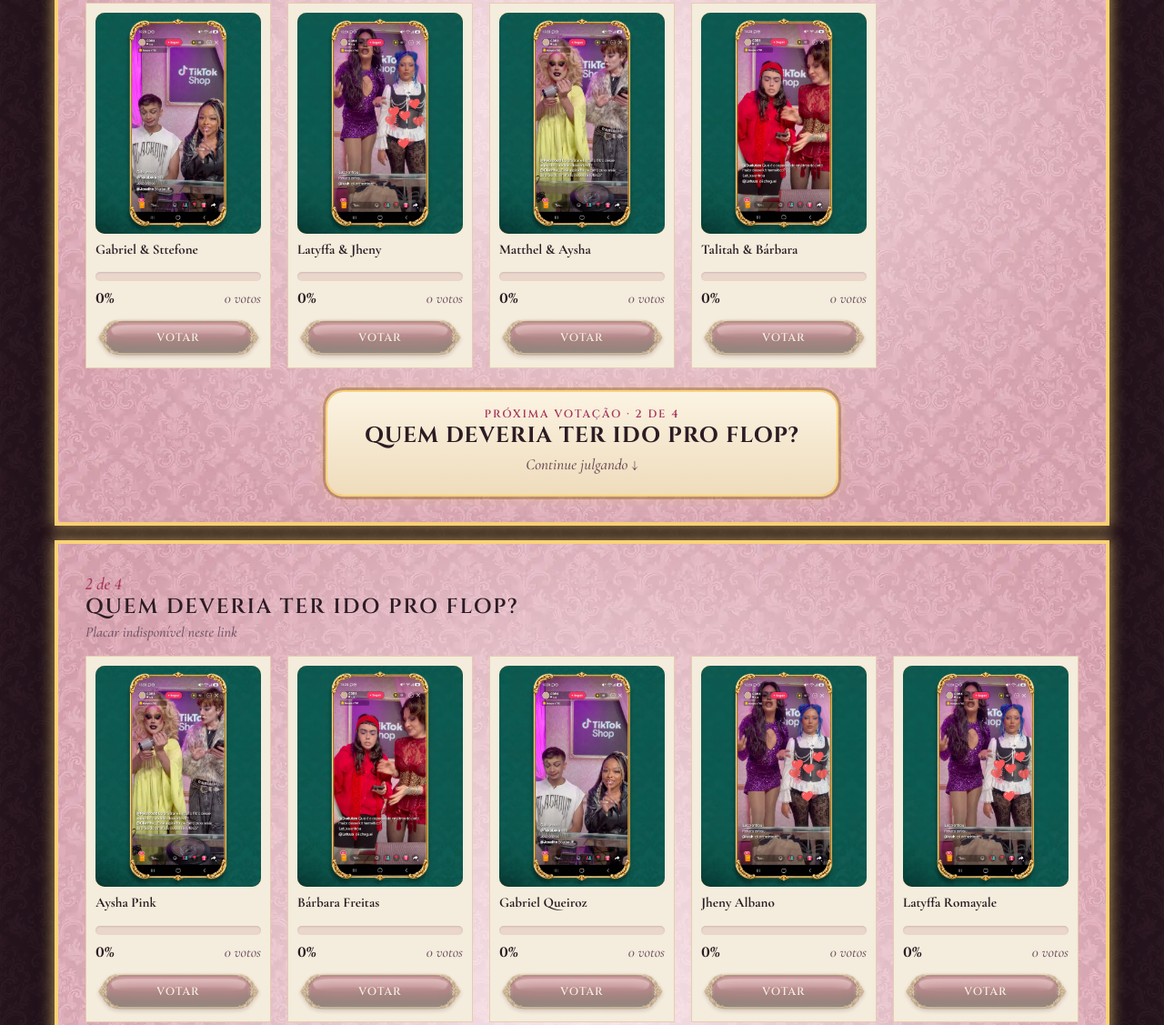
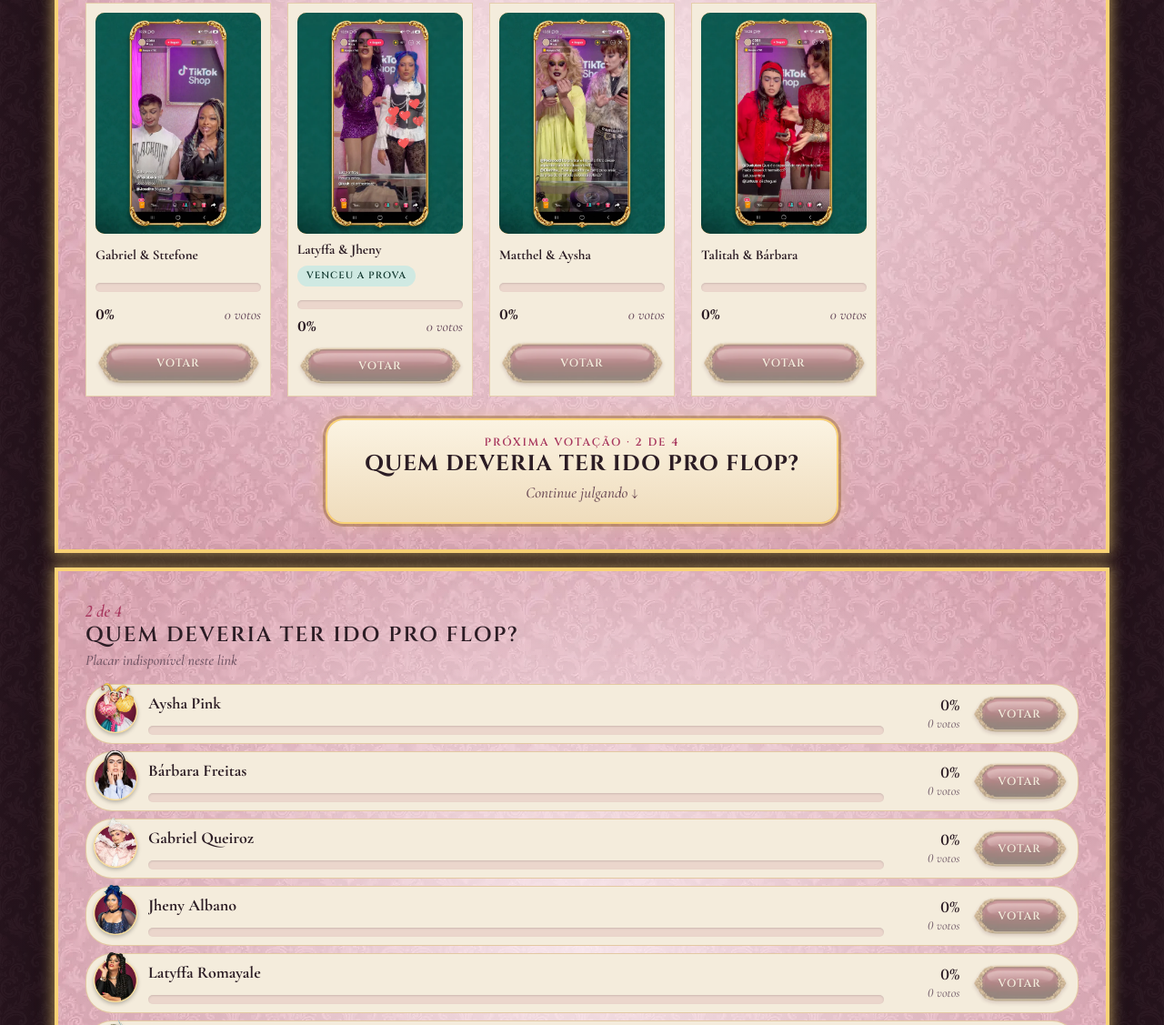
Before and after one commit to danielcotrim1-cyber/corrida-da-corrida, a plain HTML site: page index.html in a window 1280 px wide. Shown: the part 2118-3245 px from the top of the page at 91% size. Drawn offline with nearby package versions, Linux system fonts and the light colour scheme.

Commit message:
Ep. 5: Latyffa & Jheny venceram; votação do Flop com ícones
Co-Authored-By: Claude Opus 5.5 <noreply@anthropic.com>
Claude-Session: https://claude.ai/code/session_01TSKXYpFVNA2GHbmrVgxUKd

```diff
--- a/index.html
+++ b/index.html
@@ -474,7 +474,7 @@ const WEEKS=[
  {id:"s5",ep:5,title:"Publi Secrets: Black Friday",sub:"Live de Black Friday do TikTok Shop, apresentada em dupla no palco.",
   opens:"2026-11-24T20:00:00-03:00",closes:"2026-12-01T20:00:00-03:00",
   cast:["aysha","barbara","gabriel","jheny","latyffa","matthel","sttefone","talitah"],
-  real:{},
+  real:{prova:"latyffa-jheny"},
   resumo:{prova:"Publi Secrets edição Black Friday: em duplas, as participantes apresentaram no palco uma live de Black Friday do TikTok Shop, com 5 produtos por dupla. O briefing exigia citar dois diferenciais de cada produto, dizer a duração da campanha (24/11 a 03/12), usar o slogan “Se é trend, tá no TikTok Shop” e reforçar as condições especiais, como frete grátis e 12x sem juros, sem ignorar o público. Foram 50 minutos de preparação e 5 de apresentação, avaliados por respeito ao briefing, desenvoltura e criatividade."},
   duplas:[["gabriel","sttefone"],["latyffa","jheny"],["matthel","aysha"],["talitah","barbara"]], /* prova em dupla: vota na dupla */
   provas:{gabriel:"assets/provas/s5-gabriel-sttefone.webp",sttefone:"assets/provas/s5-gabriel-sttefone.webp",latyffa:"assets/provas/s5-latyffa-jheny.webp",jheny:"assets/provas/s5-latyffa-jheny.webp",matthel:"assets/provas/s5-matthel-aysha.webp",aysha:"assets/provas/s5-matthel-aysha.webp",talitah:"assets/provas/s5-talitah-barbara.webp",barbara:"assets/provas/s5-talitah-barbara.webp"},
@@ -525,7 +525,7 @@ function renderCoroa(){const ids=alive(),open=now()<FINAL,{tot,list}=ranked("cor
 const HANGER=`<svg viewBox="0 0 48 48" fill="none" stroke="currentColor" stroke-width="2.5" stroke-linecap="round" stroke-linejoin="round" aria-hidden="true"><path d="M20 14a4 4 0 1 1 6 3.5c-1.3.8-2 1.8-2 3.5v1L6 34h36L24 22"/></svg>`;
 function voteCards(w,poll,ids,imgs,open,o){o=o||{};if(Object.keys(imgs).length)ids=ids.filter(id=>imgs[id]);const {tot,list}=ranked(poll,ids),lead=list[0]&&list[0].n?list[0].id:null,c0=counts[poll],r=w.real||{};
  return abc(ids).map(id=>{const n=c0[id]||0,p=tot?Math.round(n*100/tot):0,c={name:nome(id)},dupla=id.includes("-")&&!byId[id];
-  const tag=dupla?(id.split("-").includes(r.prova)?`<span class="tag">Venceu a prova</span>`:""):o.fone?`<span class="tag out">No Flop</span>`:o.real?(r.prova===id?`<span class="tag">Venceu a prova</span>`:r.elim===id?`<span class="tag out">Eliminada</span>`:""):"";
+  const tag=dupla?((id===r.prova||id.split("-").includes(r.prova))?`<span class="tag">Venceu a prova</span>`:""):o.fone?`<span class="tag out">No Flop</span>`:o.real?(r.prova===id?`<span class="tag">Venceu a prova</span>`:r.elim===id?`<span class="tag out">Eliminada</span>`:""):"";
   return `<li class="lk${o.fone?" fone":""}${imgs[id]?"":" semfoto"}${id===lead?" top":""}">${imgs[id]?`<div class="ph"><img src="${imgs[id]}" alt="${o.alt} de ${esc(c.name)}" loading="lazy"></div>`:""}<div class="nm">${esc(c.name)}</div>${tag}<div class="bar"><i style="width:${p}%"></i></div><div class="ln"><b>${p}%</b><span class="meta" style="margin:0">${fmt(n)} voto${n===1?"":"s"}</span></div><button type="button" class="vote" data-poll="${poll}" data-id="${id}" ${open&&canVote&&db?"":"disabled"} aria-label="Votar em ${esc(c.name)}">Votar</button></li>`}).join("")}
 const CAMERA=`<svg viewBox="0 0 48 48" fill="none" stroke="currentColor" stroke-width="2.5" stroke-linecap="round" stroke-linejoin="round" aria-hidden="true"><path d="M6 16h8l3-5h14l3 5h8v22H6z"/><circle cx="24" cy="26" r="7"/></svg>`;
 function provaCards(w,flop){const P=(flop?w.flops:w.provas)||{},r=w.real||{};
@@ -548,7 +548,7 @@ function renderWeek(){const w=shownWeek(),open=!!openWeek()&&openWeek().id===w.i
   const P=w.provas||{},F=w.flops||{},txt=t=>t?`<p class="txt">${esc(t)}</p>`:"",R=w.resumo||{};
   const D=p.k==="prova"&&w.duplas?w.duplas.map(d=>d.join("-")):null,DP=D?Object.fromEntries(D.map(k=>[k,P[k.split("-")[0]]])):null;
   const body=p.k==="prova"?txt(R.prova)+`<ol class="looks">${voteCards(w,"prova",D||ids,DP||P,open,{real:1,alt:"Resultado da prova",icon:CAMERA,ph:"Foto da prova"})}</ol>`
-   :p.k==="flop"?`<ol class="looks">${voteCards(w,"flop",ids,P,open,{real:1,alt:"Resultado da prova",icon:CAMERA,ph:"Foto da prova"})}</ol>`
+   :p.k==="flop"?(w.duplas?`<ol class="rank">${rows("flop",ids,open)}</ol>`:`<ol class="looks">${voteCards(w,"flop",ids,P,open,{real:1,alt:"Resultado da prova",icon:CAMERA,ph:"Foto da prova"})}</ol>`)
    :p.k==="elim"&&w.flopVideo?txt(R.flop)+`<div class="flopv"><div class="iphone"><video src="${w.flopVideo.src}" poster="${w.flopVideo.poster}" autoplay muted loop playsinline preload="metadata" aria-label="Vídeo da prova do Flop"></video><button type="button" class="som" aria-label="Ativar som">🔇</button></div><ol class="rank">${rows("elim",ids,open)}</ol></div>`
    :p.k==="elim"?txt(R.flop)+`<ol class="looks">${voteCards(w,"elim",ids,F,open,{fone:Object.keys(F).length>0,alt:"Prova do Flop",icon:CAMERA,ph:"Foto da prova do Flop"})}</ol>`
    :`<ol class="looks">${voteCards(w,"look",ids,w.looks||{},open,{alt:"Look",icon:HANGER,ph:"Foto do look"})}</ol>${outrosLooks(w)}`;
@@ -556,7 +556,7 @@ function renderWeek(){const w=shownWeek(),open=!!openWeek()&&openWeek().id===w.i
    :`<a class="cta cta-in" href="#coroa"><small>Você julgou a semana toda!</small><b>Volte e vote na winner</b><span>Quem leva a Coroa de Cola Quente? ↑</span></a>`;
   return `<article class="panel" id="p-${p.k}" aria-labelledby="q-${p.k}"><div class="pn">${i+1} de ${POLLS.length}</div><h3 id="q-${p.k}">${p.k==="prova"&&w.duplas?"Qual dupla merecia ganhar a prova?":p.q}</h3><p class="meta">${meta}</p>${body}${open?cta:""}</article>`}).join("");
  renderAbas(w);
- const r=w.real||{},item=(lbl,id)=>`<div><dt>${lbl}</dt><dd>${id?esc(byId[id].name):"a confirmar"}</dd></div>`;
+ const r=w.real||{},item=(lbl,id)=>`<div><dt>${lbl}</dt><dd>${id?esc(nome(id)):"a confirmar"}</dd></div>`;
  $("#real").innerHTML=`<h3>E no programa?</h3><dl>${item("Venceu a prova",r.prova)}${item("Foi eliminada",r.elim)}${r.flop?item("Foi pro Flop",r.flop):""}</dl>`;
  tick();}
 function tick(){const w=openWeek();
```
